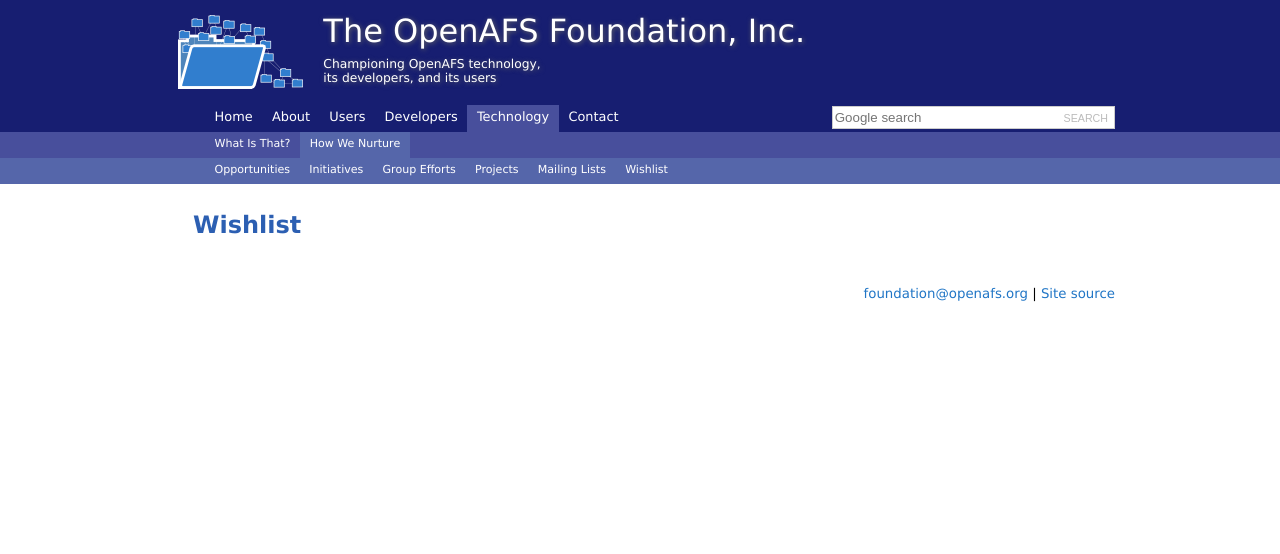
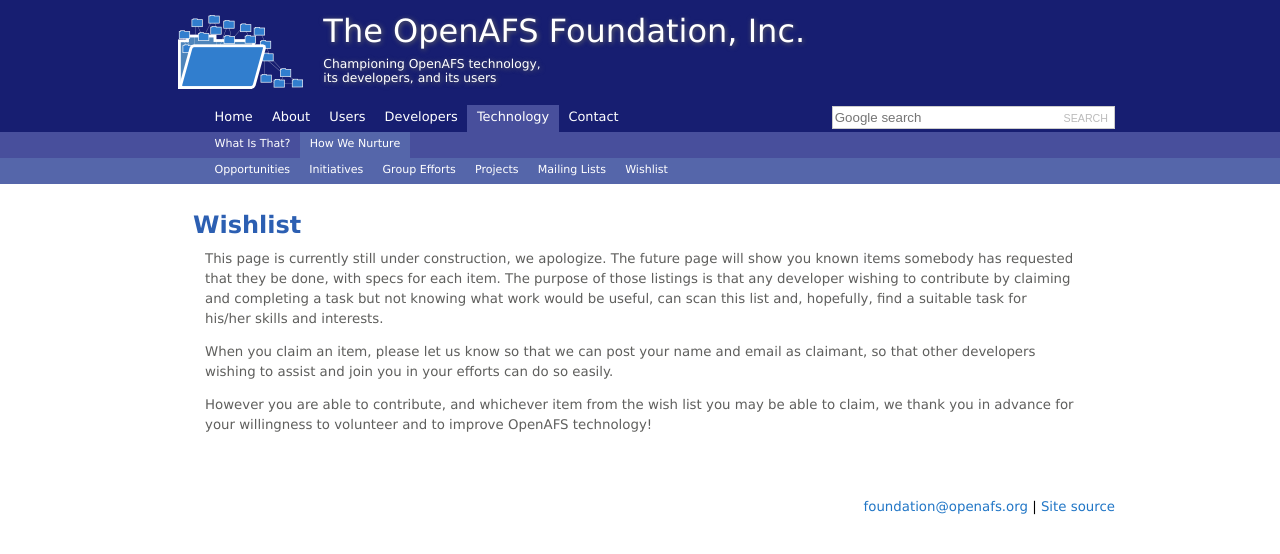
Before and after one commit to openafsfoundation/openafsfoundation.org, a Jekyll site: the page built from tech/wishlist/index.md, in a window 1280 px wide. Shown: the top 554 px of the page. Built offline with Jekyll 4.4.1, drawn with Linux system fonts in a browser that asks for light colours.

Commit message:
construction page, intended future content
Completed "construction" text, explained what should be on this page.  NOTE: such wishlist existed on OpenAFS.org a long time ago, but it is outdated.  Developers requested that such list would be re-activated and be kept up to date, as some want to help but don't know where/how.

```diff
--- a/tech/wishlist/index.md
+++ b/tech/wishlist/index.md
@@ -4,3 +4,9 @@
 ---
 
 ## Wishlist ##
+
+This page is currently still under construction, we apologize.  The future page will show you known items somebody has requested that they be done, with specs for each item.  The purpose of those listings is that any developer wishing to contribute by claiming and completing a task but not knowing what work would be useful, can scan this list and, hopefully, find a suitable task for his/her skills and interests.
+
+When you claim an item, please let us know so that we can post your name and email as claimant, so that other developers wishing to assist and join you in your efforts can do so easily.
+
+However you are able to contribute, and whichever item from the wish list you may be able to claim, we thank you in advance for your willingness to volunteer and to improve OpenAFS technology!
```
